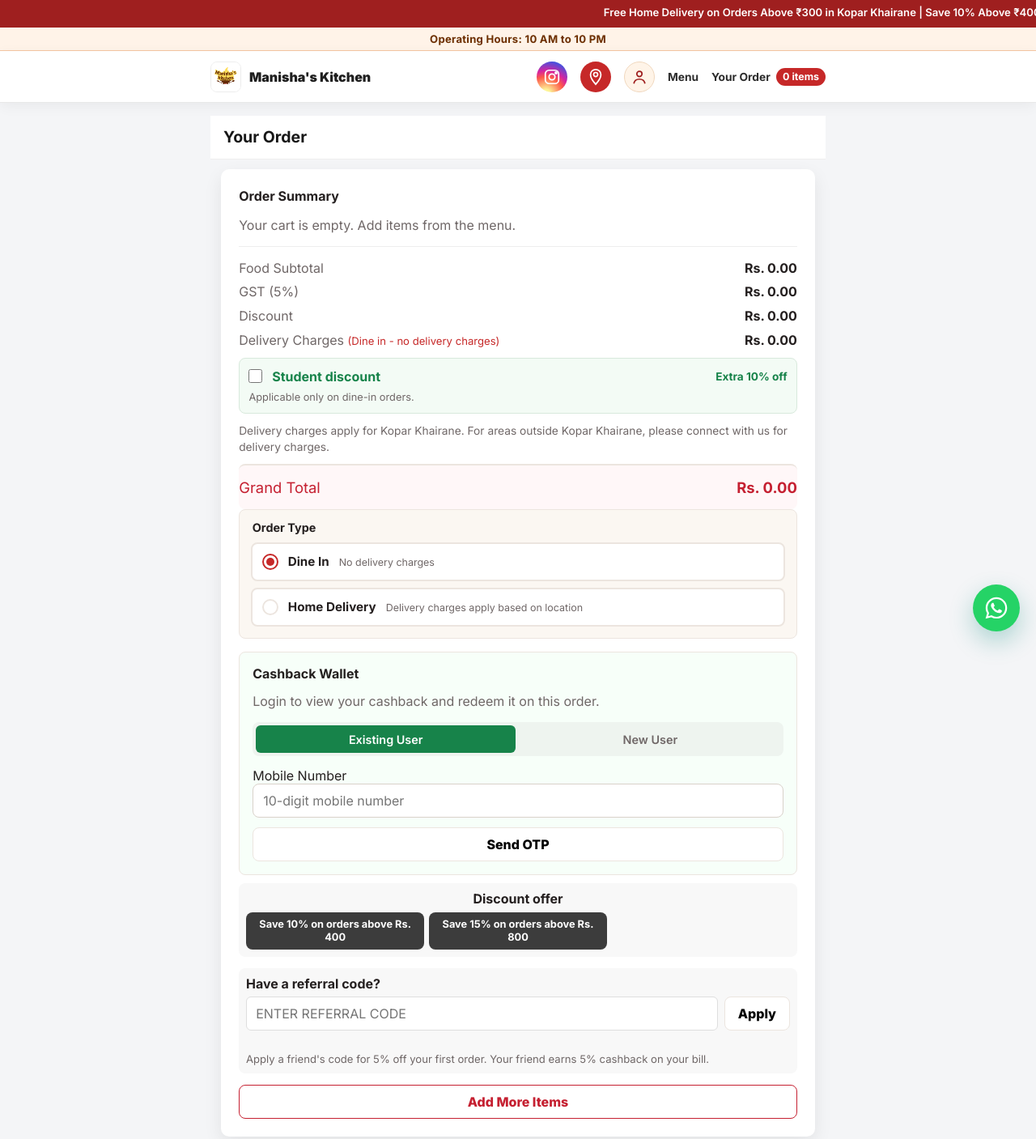
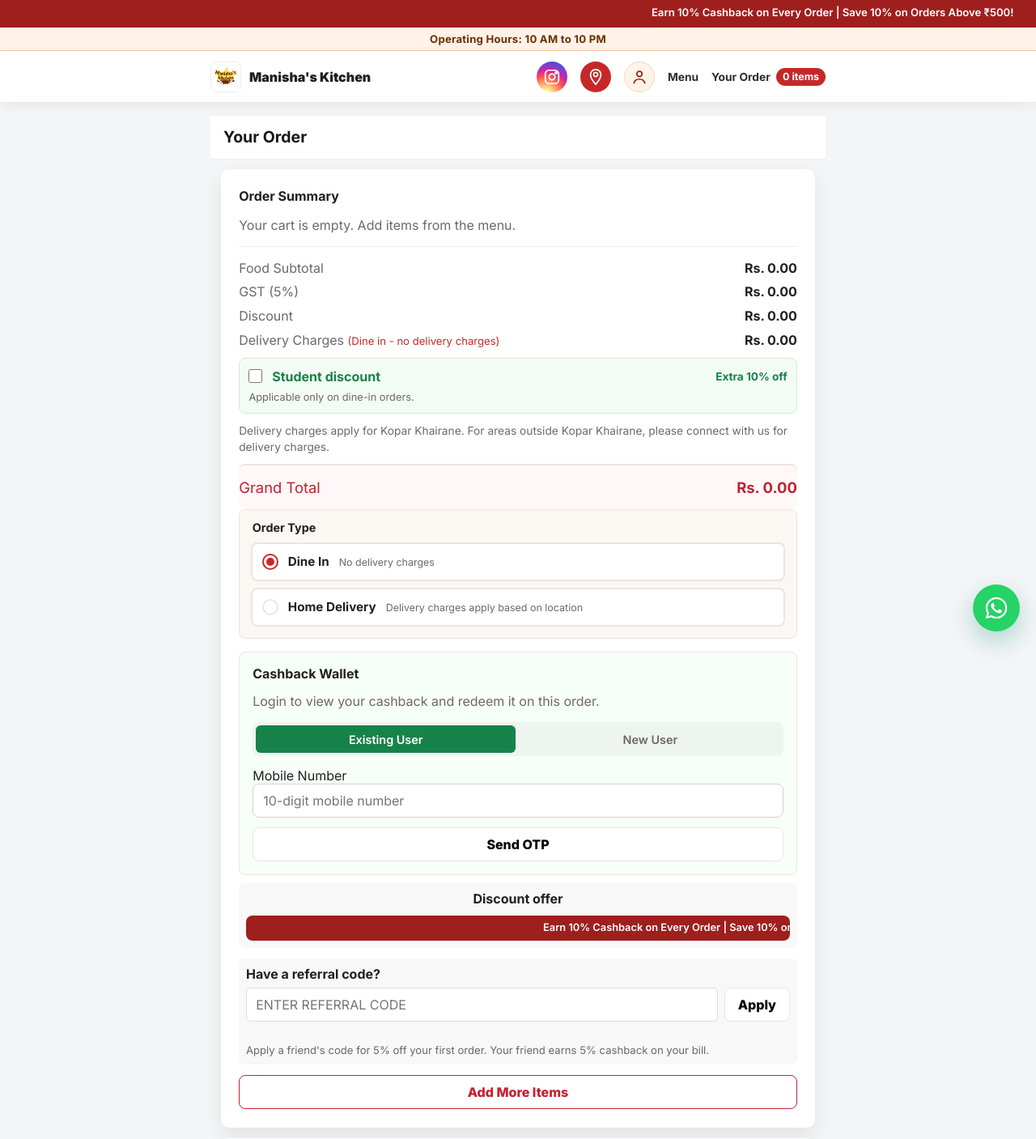
Before and after one commit to gurpreetbumrah1971/manishas-kitchen-hostinger, a PHP site: page /checkout.html in a window 1280 px wide. Shown: the top 1407 px of the page at 81% size. Run offline with PHP 8.4, Linux system fonts and the light colour scheme.

Commit message:
Record cheese add-on pricing, simplify discount to a single 500 tier, refresh promo ticker, and add Katoori Chaat
- api/index.php: stop silently dropping the "+ Cheese" add-on price/name on
  every order-creation path; persist it via a new orderitem.addon column so
  admin, email, and WhatsApp notifications show it and billing isn't short
  by Rs. 19 per add-on.
- Replace the old two-tier discount (10% @ Rs.400, 15% @ Rs.800) with a
  single 10% tier at Rs.500, mirrored across app.js, checkout.html, and
  api/index.php.
- Update the promo ticker and checkout's discount-offer unit (now a ticker
  too) to advertise 10% cashback on every order + 10% off above Rs.500,
  dropping the free-delivery line per request.
- Add Katoori Chaat (Rs.69) to the Snacks category.
- Bump the app.js/style.css cache-busting query string on every page since
  the CDN caches them by that string for 7 days.

Co-Authored-By: Claude Sonnet 5 <noreply@anthropic.com>

```diff
--- a/about.html
+++ b/about.html
@@ -21,7 +21,7 @@
     <link rel="preconnect" href="https://fonts.googleapis.com">
     <link rel="preconnect" href="https://fonts.gstatic.com" crossorigin>
     <link href="https://fonts.googleapis.com/css2?family=Bebas+Neue&family=Inter:wght@400;500;600;700;800;900&display=swap" rel="stylesheet">
-    <link rel="stylesheet" href="assets/style.css?v=locate-cta-1">
+    <link rel="stylesheet" href="assets/style.css?v=ticker-500-1">
     <!-- Google tag (gtag.js) -->
     <script async src="https://www.googletagmanager.com/gtag/js?id=G-72QNT6NEKL"></script>
     <script>
@@ -81,6 +81,6 @@
         </div>
     </footer>
     <a class="floating-whatsapp-button" href="https://wa.me/918879630082" target="_blank" rel="noopener" aria-label="Send WhatsApp message to Manisha's Kitchen" title="WhatsApp"><svg viewBox="0 0 24 24" aria-hidden="true"><path d="M12.04 2c-5.47 0-9.92 4.45-9.92 9.92 0 1.75.46 3.46 1.34 4.97L2 22l5.25-1.38a9.9 9.9 0 0 0 4.79 1.22h.01c5.47 0 9.92-4.45 9.92-9.92S17.52 2 12.04 2Zm0 18.16h-.01a8.2 8.2 0 0 1-4.17-1.14l-.3-.18-3.12.82.83-3.04-.2-.31a8.18 8.18 0 0 1-1.25-4.39c0-4.53 3.69-8.22 8.23-8.22a8.19 8.19 0 0 1 8.22 8.22c0 4.54-3.69 8.24-8.23 8.24Z"></path></svg></a>
-    <script src="assets/app.js?v=discount-cap-1"></script>
+    <script src="assets/app.js?v=ticker-500-1"></script>
 </body>
 </html>
--- a/account.html
+++ b/account.html
@@ -24,10 +24,10 @@
     <link rel="preconnect" href="https://fonts.googleapis.com">
     <link rel="preconnect" href="https://fonts.gstatic.com" crossorigin>
     <link href="https://fonts.googleapis.com/css2?family=Bebas+Neue&family=Inter:wght@400;500;600;700;800;900&display=swap" rel="stylesheet">
-    <link rel="stylesheet" href="assets/style.css?v=banner-removed-1">
+    <link rel="stylesheet" href="assets/style.css?v=ticker-500-1">
 </head>
 <body class="account-page order-app">
-    <div class="promo-banner"><div class="promo-track"><span>Free Home Delivery on Orders Above Rs. 300 in Kopar Khairane | Save 10% Above Rs. 400</span></div></div>
+    <div class="promo-banner"><div class="promo-track"><span>Earn 10% Cashback on Every Order | Save 10% on Orders Above ₹500!</span></div></div>
     <div class="operating-hours" role="note">Operating Hours: 10 AM to 10 PM</div>
     <header class="site-header">
         <a class="brand" href="./"><img src="assets/logo.png" alt="Manisha's Kitchen logo"><span>Manisha's Kitchen</span></a>
@@ -56,6 +56,6 @@
         </div>
     </footer>
     <a class="floating-whatsapp-button" href="https://wa.me/918879630082" target="_blank" rel="noopener" aria-label="Send WhatsApp message to Manisha's Kitchen" title="WhatsApp"><svg viewBox="0 0 24 24" aria-hidden="true" focusable="false"><path d="M12.04 2c-5.47 0-9.92 4.45-9.92 9.92 0 1.75.46 3.46 1.34 4.97L2 22l5.25-1.38a9.9 9.9 0 0 0 4.79 1.22h.01c5.47 0 9.92-4.45 9.92-9.92S17.52 2 12.04 2Zm0 18.16h-.01a8.2 8.2 0 0 1-4.17-1.14l-.3-.18-3.12.82.83-3.04-.2-.31a8.18 8.18 0 0 1-1.25-4.39c0-4.53 3.69-8.22 8.23-8.22a8.19 8.19 0 0 1 8.22 8.22c0 4.54-3.69 8.24-8.23 8.24Zm4.51-6.16c-.25-.12-1.47-.73-1.69-.81-.23-.08-.39-.12-.56.12-.16.25-.64.81-.78.97-.14.17-.29.19-.54.07-.25-.13-1.04-.38-1.98-1.22-.73-.65-1.23-1.46-1.37-1.7-.14-.25-.01-.38.11-.51.11-.11.25-.29.37-.43.12-.15.16-.25.25-.41.08-.17.04-.31-.02-.44-.07-.12-.56-1.34-.76-1.84-.2-.48-.41-.42-.56-.43h-.48c-.17 0-.43.06-.66.31-.23.25-.87.85-.87 2.06s.89 2.39 1.02 2.56c.12.16 1.76 2.68 4.26 3.75.6.26 1.06.41 1.42.53.6.19 1.14.16 1.57.1.48-.07 1.47-.6 1.68-1.18.2-.58.2-1.07.14-1.19-.06-.1-.23-.16-.48-.29Z"></path></svg></a>
-    <script src="assets/app.js?v=discount-cap-1"></script>
+    <script src="assets/app.js?v=ticker-500-1"></script>
 </body>
 </html>
--- a/assets/app.js
+++ b/assets/app.js
@@ -166,8 +166,7 @@ const projectAssetUrl = (url) => {
     : url;
 };
 const DISCOUNT_TIERS = {
-  400: 0.10,
-  800: 0.15,
+  500: 0.10,
 };
 const FRONTEND_CATEGORY_ORDER = ['Parathas', 'Frankies', 'Kebabs', 'Pakodas', 'Egg Dishes', 'Snacks', 'Beverages'];
 const FRONTEND_CATEGORY_INDEX = new Map(FRONTEND_CATEGORY_ORDER.map((name, index) => [name, index]));
@@ -1295,6 +1294,18 @@ function initAboutParallax() {
   requestUpdate();
 }
 
+// Pilot: a food item can point its `image` field at a short looping video
+// (e.g. a subtle Ken Burns pan/zoom) instead of a still photo. Detected purely
+// by file extension so it's a one-line rollback per item (just point `image`
+// back at the original photo) with no schema or template changes needed.
+const MENU_VIDEO_EXTENSION_RE = /\.(mp4|webm)$/i;
+function menuMediaHtml(item) {
+  if (MENU_VIDEO_EXTENSION_RE.test(item.image || '')) {
+    return `<video src="${escapeHtml(item.image)}" aria-label="${escapeHtml(item.name)}" autoplay muted loop playsinline webkit-playsinline preload="auto"></video>`;
+  }
+  return `<img src="${escapeHtml(item.image)}" alt="${escapeHtml(item.name)}">`;
+}
+
 function menuCardHtml(item) {
   const cartItem = JSON.stringify({
     id: item.id,
@@ -1305,7 +1316,7 @@ function menuCardHtml(item) {
   return `
     <article class="card menu-card" data-menu-item data-name="${escapeHtml(`${item.name} ${item.description}`.toLowerCase())}" data-veg="${item.isVeg ? 'veg' : 'nonveg'}" data-bestseller="${item.bestseller ? '1' : '0'}">
       <div class="image-wrap">
-        <img src="${escapeHtml(item.image)}" alt="${escapeHtml(item.name)}">
+        ${menuMediaHtml(item)}
         <span class="badge ${item.isVeg ? 'veg' : 'nonveg'}">${item.isVeg ? 'Veg' : 'Non-Veg'}</span>
       </div>
       <div class="menu-body">
--- a/assets/style.css
+++ b/assets/style.css
@@ -821,25 +822,9 @@ textarea {
     text-align: center;
 }
 
-.discount-offer ul {
-    display: grid;
-    grid-template-columns: repeat(3, minmax(0, 1fr));
-    gap: 0.5rem;
-    margin: 0.5rem 0 0;
-    padding: 0;
-    list-style: none;
-}
-
-.discount-offer li {
-    display: grid;
-    place-items: center;
-    min-height: 74px;
-    padding: 0.7rem;
-    border-radius: 8px;
-    background: #3c3c3c;
-    color: #fff;
-    font-size: 0.88rem;
-    line-height: 1.35;
+.discount-offer .promo-banner {
+    margin-top: 0.5rem;
+    border-radius: 8px;
 }
 
 .referral-field {
@@ -3167,16 +3154,10 @@ th {
     background: #f8f8f8;
 }
 
-.checkout-page .discount-offer ul {
-    gap: 0.35rem;
-    margin-top: 0.3rem;
-}
-
-.checkout-page .discount-offer li {
-    min-height: 44px;
-    padding: 0.4rem 0.5rem;
+.checkout-page .discount-offer .promo-banner {
+    min-height: 30px;
+    padding: 0.4rem 0;
     font-size: 0.8rem;
-    line-height: 1.3;
 }
 
 .checkout-page .referral-field {
--- a/checkout.html
+++ b/checkout.html
@@ -24,7 +24,7 @@
     <link rel="preconnect" href="https://fonts.googleapis.com">
     <link rel="preconnect" href="https://fonts.gstatic.com" crossorigin>
     <link href="https://fonts.googleapis.com/css2?family=Bebas+Neue&family=Inter:wght@400;500;600;700;800;900&display=swap" rel="stylesheet">
-    <link rel="stylesheet" href="assets/style.css?v=banner-removed-1">
+    <link rel="stylesheet" href="assets/style.css?v=ticker-500-1">
     <!-- Google tag (gtag.js) -->
     <script async src="https://www.googletagmanager.com/gtag/js?id=G-72QNT6NEKL"></script>
     <script>
@@ -38,7 +38,7 @@
 <body class="checkout-page order-app">
     <div class="promo-banner">
         <div class="promo-track">
-            <span>Free Home Delivery on Orders Above ₹300 in Kopar Khairane | Save 10% Above ₹400 | 15% Above ₹800!</span>
+            <span>Earn 10% Cashback on Every Order | Save 10% on Orders Above ₹500!</span>
                     </div>
     </div>
     <div class="operating-hours" role="note">Operating Hours: 10 AM to 10 PM</div>
@@ -77,7 +77,7 @@
                 <div class="checkout-grid">
             <section class="card checkout-summary">
                 <h2>Order Summary</h2>
-                <div data-checkout-items data-active-item-ids="[28,29,30,31,32,33,34,35,36,37,38,39,41,42,43,44,40,23,24,25,26,45,46,21,22,27,7,8,47,48,63,64,65,66,67,68,69,70,71,72,73,74,13,14,15,16,49,50,51,17,1,3,4,9,10,11,12,18,19,20]" data-gst-rate="0.05" data-discount-tiers="{&quot;800&quot;:0.15,&quot;400&quot;:0.1}"></div>
+                <div data-checkout-items data-active-item-ids="[28,29,30,31,32,33,34,35,36,37,38,39,41,42,43,44,40,23,24,25,26,45,46,21,22,27,7,8,47,48,63,64,65,66,67,68,69,70,71,72,73,74,13,14,15,16,49,50,51,17,1,3,4,9,10,11,12,18,19,20]" data-gst-rate="0.05" data-discount-tiers="{&quot;500&quot;:0.1}"></div>
                 <div class="invoice-totals">
                     <div><span>Food Subtotal</span><strong data-checkout-subtotal>Rs. 0.00</strong></div>
                     <div><span>GST (5%)</span><strong data-checkout-gst>Rs. 0.00</strong></div>
@@ -176,10 +176,11 @@
 
                 <div class="discount-offer">
                     <strong>Discount offer</strong>
-                    <ul>
-                        <li>Save 10% on orders above Rs. 400</li>
-                        <li>Save 15% on orders above Rs. 800</li>
-                    </ul>
+                    <div class="promo-banner discount-offer-ticker">
+                        <div class="promo-track">
+                            <span>Earn 10% Cashback on Every Order | Save 10% on Orders Above ₹500!</span>
+                        </div>
+                    </div>
                 </div>
                 <div class="referral-field">
                     <label for="referral-code">Have a referral code?</label>
@@ -236,6 +237,6 @@
         <path d="M12.04 2c-5.47 0-9.92 4.45-9.92 9.92 0 1.75.46 3.46 1.34 4.97L2 22l5.25-1.38a9.9 9.9 0 0 0 4.79 1.22h.01c5.47 0 9.92-4.45 9.92-9.92S17.52 2 12.04 2Zm0 18.16h-.01a8.2 8.2 0 0 1-4.17-1.14l-.3-.18-3.12.82.83-3.04-.2-.31a8.18 8.18 0 0 1-1.25-4.39c0-4.53 3.69-8.22 8.23-8.22a8.19 8.19 0 0 1 8.22 8.22c0 4.54-3.69 8.24-8.23 8.24Zm4.51-6.16c-.25-.12-1.47-.73-1.69-.81-.23-.08-.39-.12-.56.12-.16.25-.64.81-.78.97-.14.17-.29.19-.54.07-.25-.13-1.04-.38-1.98-1.22-.73-.65-1.23-1.46-1.37-1.7-.14-.25-.01-.38.11-.51.11-.11.25-.29.37-.43.12-.15.16-.25.25-.41.08-.17.04-.31-.02-.44-.07-.12-.56-1.34-.76-1.84-.2-.48-.41-.42-.56-.43h-.48c-.17 0-.43.06-.66.31-.23.25-.87.85-.87 2.06s.89 2.39 1.02 2.56c.12.16 1.76 2.68 4.26 3.75.6.26 1.06.41 1.42.53.6.19 1.14.16 1.57.1.48-.07 1.47-.6 1.68-1.18.2-.58.2-1.07.14-1.19-.06-.1-.23-.16-.48-.29Z"></path>
     </svg>
 </a>
-<script src="assets/app.js?v=discount-cap-1"></script>
+<script src="assets/app.js?v=ticker-500-1"></script>
 </body>
 </html>
--- a/index.html
+++ b/index.html
@@ -24,7 +24,7 @@
     <link rel="preconnect" href="https://fonts.googleapis.com">
     <link rel="preconnect" href="https://fonts.gstatic.com" crossorigin>
     <link href="https://fonts.googleapis.com/css2?family=Bebas+Neue&family=Inter:wght@400;500;600;700;800;900&display=swap" rel="stylesheet">
-    <link rel="stylesheet" href="assets/style.css?v=banner-removed-1">
+    <link rel="stylesheet" href="assets/style.css?v=ticker-500-1">
     <!-- Google tag (gtag.js) -->
     <script async src="https://www.googletagmanager.com/gtag/js?id=G-72QNT6NEKL"></script>
     <script>
@@ -38,7 +38,7 @@
 <body class="menu-page order-app">
     <div class="promo-banner">
         <div class="promo-track">
-            <span>Free Home Delivery on Orders Above ₹300 in Kopar Khairane | Save 10% Above ₹400 | 15% Above ₹800!</span>
+            <span>Earn 10% Cashback on Every Order | Save 10% on Orders Above ₹500!</span>
                     </div>
     </div>
     <div class="operating-hours" role="note">Operating Hours: 10 AM to 10 PM</div>
@@ -1841,6 +1841,6 @@
         <path d="M12.04 2c-5.47 0-9.92 4.45-9.92 9.92 0 1.75.46 3.46 1.34 4.97L2 22l5.25-1.38a9.9 9.9 0 0 0 4.79 1.22h.01c5.47 0 9.92-4.45 9.92-9.92S17.52 2 12.04 2Zm0 18.16h-.01a8.2 8.2 0 0 1-4.17-1.14l-.3-.18-3.12.82.83-3.04-.2-.31a8.18 8.18 0 0 1-1.25-4.39c0-4.53 3.69-8.22 8.23-8.22a8.19 8.19 0 0 1 8.22 8.22c0 4.54-3.69 8.24-8.23 8.24Zm4.51-6.16c-.25-.12-1.47-.73-1.69-.81-.23-.08-.39-.12-.56.12-.16.25-.64.81-.78.97-.14.17-.29.19-.54.07-.25-.13-1.04-.38-1.98-1.22-.73-.65-1.23-1.46-1.37-1.7-.14-.25-.01-.38.11-.51.11-.11.25-.29.37-.43.12-.15.16-.25.25-.41.08-.17.04-.31-.02-.44-.07-.12-.56-1.34-.76-1.84-.2-.48-.41-.42-.56-.43h-.48c-.17 0-.43.06-.66.31-.23.25-.87.85-.87 2.06s.89 2.39 1.02 2.56c.12.16 1.76 2.68 4.26 3.75.6.26 1.06.41 1.42.53.6.19 1.14.16 1.57.1.48-.07 1.47-.6 1.68-1.18.2-.58.2-1.07.14-1.19-.06-.1-.23-.16-.48-.29Z"></path>
     </svg>
 </a>
-<script src="assets/app.js?v=discount-cap-1"></script>
+<script src="assets/app.js?v=ticker-500-1"></script>
 </body>
 </html>
--- a/menu.html
+++ b/menu.html
@@ -24,7 +24,7 @@
     <link rel="preconnect" href="https://fonts.googleapis.com">
     <link rel="preconnect" href="https://fonts.gstatic.com" crossorigin>
     <link href="https://fonts.googleapis.com/css2?family=Bebas+Neue&family=Inter:wght@400;500;600;700;800;900&display=swap" rel="stylesheet">
-    <link rel="stylesheet" href="assets/style.css?v=banner-removed-1">
+    <link rel="stylesheet" href="assets/style.css?v=ticker-500-1">
     <!-- Google tag (gtag.js) -->
     <script async src="https://www.googletagmanager.com/gtag/js?id=G-72QNT6NEKL"></script>
     <script>
@@ -38,7 +38,7 @@
 <body class="menu-page order-app">
     <div class="promo-banner">
         <div class="promo-track">
-            <span>Free Home Delivery on Orders Above ₹300 in Kopar Khairane | Save 10% Above ₹400 | 15% Above ₹800!</span>
+            <span>Earn 10% Cashback on Every Order | Save 10% on Orders Above ₹500!</span>
                     </div>
     </div>
     <div class="operating-hours" role="note">Operating Hours: 10 AM to 10 PM</div>
@@ -1841,6 +1841,6 @@
         <path d="M12.04 2c-5.47 0-9.92 4.45-9.92 9.92 0 1.75.46 3.46 1.34 4.97L2 22l5.25-1.38a9.9 9.9 0 0 0 4.79 1.22h.01c5.47 0 9.92-4.45 9.92-9.92S17.52 2 12.04 2Zm0 18.16h-.01a8.2 8.2 0 0 1-4.17-1.14l-.3-.18-3.12.82.83-3.04-.2-.31a8.18 8.18 0 0 1-1.25-4.39c0-4.53 3.69-8.22 8.23-8.22a8.19 8.19 0 0 1 8.22 8.22c0 4.54-3.69 8.24-8.23 8.24Zm4.51-6.16c-.25-.12-1.47-.73-1.69-.81-.23-.08-.39-.12-.56.12-.16.25-.64.81-.78.97-.14.17-.29.19-.54.07-.25-.13-1.04-.38-1.98-1.22-.73-.65-1.23-1.46-1.37-1.7-.14-.25-.01-.38.11-.51.11-.11.25-.29.37-.43.12-.15.16-.25.25-.41.08-.17.04-.31-.02-.44-.07-.12-.56-1.34-.76-1.84-.2-.48-.41-.42-.56-.43h-.48c-.17 0-.43.06-.66.31-.23.25-.87.85-.87 2.06s.89 2.39 1.02 2.56c.12.16 1.76 2.68 4.26 3.75.6.26 1.06.41 1.42.53.6.19 1.14.16 1.57.1.48-.07 1.47-.6 1.68-1.18.2-.58.2-1.07.14-1.19-.06-.1-.23-.16-.48-.29Z"></path>
     </svg>
 </a>
-<script src="assets/app.js?v=discount-cap-1"></script>
+<script src="assets/app.js?v=ticker-500-1"></script>
 </body>
 </html>
```
Also changed, not shown: other parts of assets/style.css (+11 -13 lines), add-delivery-charge-column.sql (+8 -4 lines), add-orderitem-addon-column.sql (added, +22 -0 lines), api/index.php (+18 -13 lines), database.sql (+1 -1 lines), assets/food/katoori-chaat.jpeg (added), food/katoori-chaat.jpeg (added).
